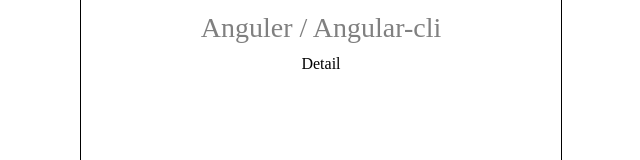
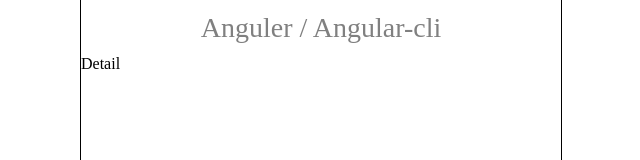
Before and after one commit to jxxh204/thingsflow_jaehwan, a React (Vite) app: page /issue/1 in a window 1280 px wide. Shown: the top 160 px of the page, without its empty margins (319-959 px from the left). Built offline with nearby package versions, Linux system fonts and the light colour scheme.

Commit message:
FEAT : 디테일 페이지 데이터 컨텍스트 작성

```diff
--- a/src/components/Detail.tsx
+++ b/src/components/Detail.tsx
@@ -1,5 +1,16 @@
+import styled from "styled-components";
+import { useIssueState } from "./useContext";
+
+const DetailStyle = styled.div`
+  width: 100%;
+  display: flex;
+  flex-direction: column;
+`;
+
 function Detail() {
-  return <>Detail</>;
+  const state = useIssueState();
+  state;
+  return <DetailStyle>Detail</DetailStyle>;
 }
 
 export default Detail;
--- a/src/components/useContext.tsx
+++ b/src/components/useContext.tsx
@@ -23,13 +23,21 @@
 const IssueDispatchContext = createContext<null | Dispatch<
   SetStateAction<IssueType[]>
 >>(null);
+const GetDetailIssue = createContext<
+  null | ((issueNumber: number) => IssueType[])
+>(null);
 
 function CurrentIssueProvider({ children }: { children: React.ReactNode }) {
   const [issue, setIssue] = useState<IssueType[]>([]);
+  const getDetailHandler = (issueNumber: number) => {
+    return issue.filter((i) => i.number === issueNumber);
+  };
   return (
     <IssueContext.Provider value={issue}>
       <IssueDispatchContext.Provider value={setIssue}>
-        {children}
+        <GetDetailIssue.Provider value={getDetailHandler}>
+          {children}
+        </GetDetailIssue.Provider>
       </IssueDispatchContext.Provider>
     </IssueContext.Provider>
   );
@@ -49,5 +57,17 @@
   }
   return context;
 }
+function useGetDetailIssue() {
+  const context = useContext(IssueDispatchContext);
+  if (context === undefined) {
+    throw new Error("이슈 컨텍스트 없음.");
+  }
+  return context;
+}
 
-export { CurrentIssueProvider, useIssueState, useIssueDispatch };
+export {
+  CurrentIssueProvider,
+  useIssueState,
+  useIssueDispatch,
+  useGetDetailIssue,
+};
```
